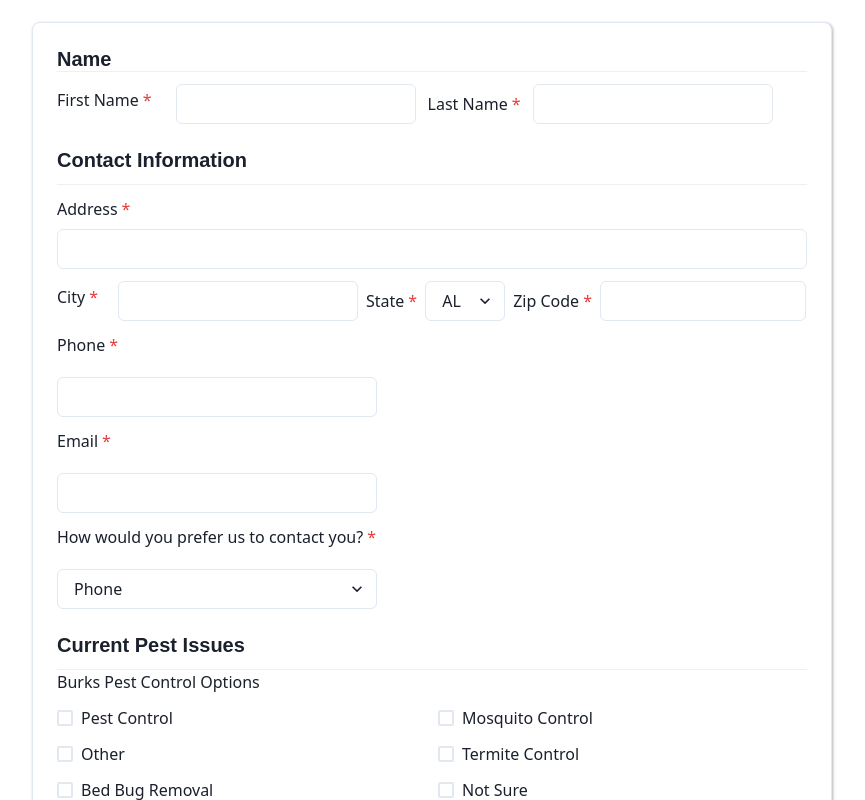
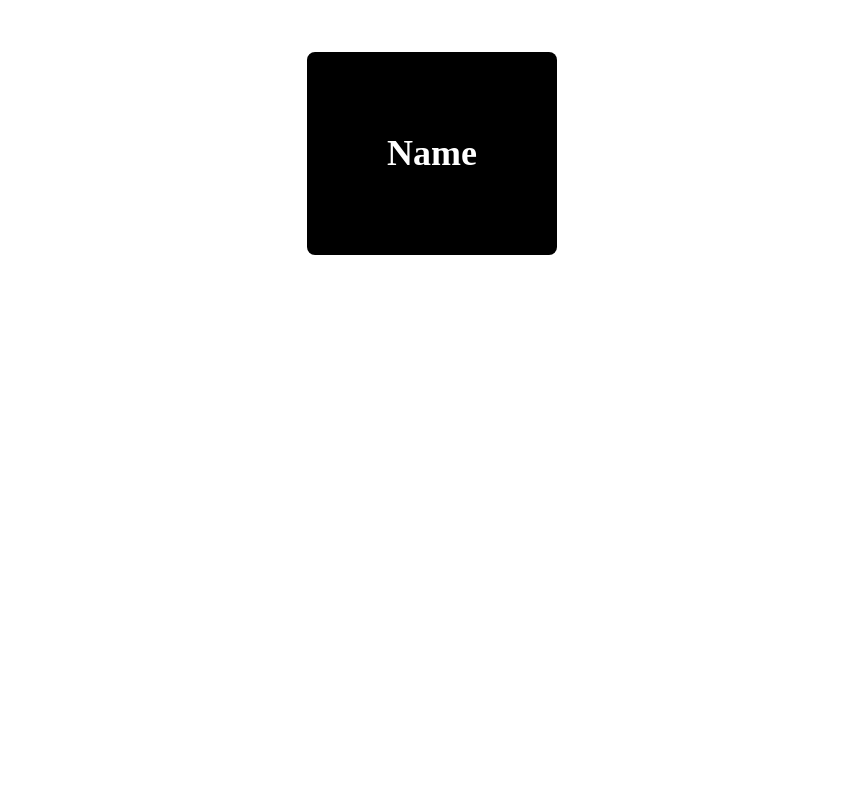
Before and after one commit to awwyes/burkspestcontrol, a Next.js app: page /residential/quote in a window 1280 px wide. Shown: the part 280-1080 px from the top of the page, without its empty margins (208-1073 px from the left). After the commit the page ends 800 px from the top, so only its background shows below. Built offline with nearby package versions, Linux system fonts and the light colour scheme.

Commit message:
Deleted some pages/api routes

```diff
--- a/components/ResidentialQuoteLayout/ResidentialQuote.tsx
+++ b/components/ResidentialQuoteLayout/ResidentialQuote.tsx
@@ -1,33 +1,13 @@
-import {
-  Box,
-  ButtonGroup,
-  Divider,
-  Text,
-  Heading,
-  useColorModeValue,
-  FormControl,
-  Select,
-  RadioGroup,
-  Radio,
-  HStack,
-  Button,
-  Input,
-  FormLabel,
-  VStack,
-  Checkbox,
-  CheckboxGroup,
-  SimpleGrid,
-} from "@chakra-ui/react";
-import { Formik } from "formik";
+import { Box, Text, useColorModeValue, Container, Flex, Wrap, WrapItem, Heading } from "@chakra-ui/react";
 import React, { useState } from "react";
 import * as Yup from "yup";
 
 export default function Quote() {
+  const [submitted, setSubmitted] = useState(false);
   const [formValues, setFormValues] = useState({
     firstName: "",
     lastName: "",
     address: "",
-    address2: "",
     city: "",
     state: "",
     zipCode: "",
@@ -37,55 +17,30 @@
     serviceOptions: ["Pest Control"],
   });
 
-  const handleChangeValue = (key) => (event) =>
-    setFormValues({
-      ...formValues,
-      [key]: event.target.value,
-    });
 
-  const handleChangeCheckboxValue = (key) => (event) =>
-    setFormValues({
-      ...formValues,
-      [key]: event.target.checked,
-    });
+  const handleSubmit = (e) => {
+    e.preventDefault();
+    console.log("Sending Info");
 
-  const handleClear = () =>
-    setFormValues({
-      firstName: "",
-      lastName: "",
-      address: "",
-      address2: "",
-      city: "",
-      state: "",
-      zipCode: "",
-      phone: "",
-      email: "",
-      preferContact: "",
-      serviceOptions: ["Pest Control"],
-    });
+   let data = {
+     formValues
+   }
 
-  const onSubmit = (values) => {
-    console.log(values);
-    //Handle submit form data
-    handleClear();
+   fetch("/api/quote", {
+    method: "POST",
+    headers: {
+      Accept: "application/json, text/plain, */*",
+      "Content-Type": "application/json",
+    },
+    body: JSON.stringify(data),
+  }).then((res) => {
+    console.log("Response received");
+    if (res.status === 200) {
+      console.log("Response succeeded!");
+      setSubmitted(true);
+    }
+  });
   };
-
-  const validationSchema = Yup.object({
-    firstName: Yup.string().required(),
-    lastName: Yup.string().required(),
-    address: Yup.string().required(),
-    city: Yup.string().required(),
-    state: Yup.string().required(),
-    zipCode: Yup.number().required(),
-    phone: Yup.string().required(),
-    email: Yup.string()
-      .matches(
-        /^(([^<>()\[\]\\.,;:\s@"]+(\.[^<>()\[\]\\.,;:\s@"]+)*)|(".+"))@((\[[0-9]{1,3}\.[0-9]{1,3}\.[0-9]{1,3}\.[0-9]{1,3}])|(([a-zA-Z\-0-9]+\.)+[a-zA-Z]{2,}))$/
-      )
-      .required(),
-    preferContact: Yup.string().required(),
-    serviceOptions: Yup.array().required(),
-  });
 
   return (
     <>
@@ -106,112 +61,33 @@
           inspection to determine the proper treatment plan for your property.
         </Text>
       </Box>
-      <Formik
-        initialValues={formValues}
-        onSubmit={onSubmit}
-        validationSchema={validationSchema}
-      >
-        {({ handleSubmit, values, errors }) => (
-          <Box
-            borderWidth="1px"
-            rounded="lg"
-            shadow="1px 1px 3px rgba(0,0,0,0.3)"
-            maxWidth={800}
-            p={6}
-            m="10px auto"
-            as="form"
-            onSubmit={handleSubmit as any}
-            bg={useColorModeValue("white", "black")}
-          >
-            <Heading as={"h3"} fontFamily={"sans-serif"} fontSize={"xl"}>
-              Name
-            </Heading>
-            <Divider />
-            <FormControl isRequired py={3}>
-                <HStack spacing={3}>
-                    <FormLabel htmlFor="firstName">First Name</FormLabel>
-                    <Input name="firstName" label="First Name" w={60} />
-                    <FormLabel htmlFor="lastName">Last Name</FormLabel>
-                    <Input name="lastName" label="Last Name" w={60} />
-                </HStack>
-            </FormControl>
-
-            <Heading as={"h3"} fontFamily={"sans-serif"} fontSize={"xl"} py={3}>
-              Contact Information
-            </Heading>
-            <Divider />
-            <FormControl isRequired py={3}>
-              <FormLabel htmlFor="address">Address</FormLabel>
-              <Input name="address" label="Address" mb={3} />
-              <HStack spacing={2}>
-                <FormLabel htmlFor="city">City</FormLabel>
-                <Input name="city" label="City" w={60} />
-                <FormLabel htmlFor="state">State</FormLabel>
-                <Select name="state" label="State" w={20}>
-                  <option value="AL">AL</option>
-                  <option value="TN" defaultValue={"TN"}>
-                    TN
-                  </option>
-                </Select>
-                <FormLabel htmlFor="zipCode">Zip Code</FormLabel>
-                <Input name="zipCode" label="Zip Code" w={'206px'} />
-              </HStack>
-                <FormLabel htmlFor="phone" py={3}>Phone</FormLabel>
-                <Input name="phone" type="phone" w={80} />
-                <FormLabel htmlFor="email" py={3}>Email</FormLabel>
-                <Input name="email" type="email" w={80} />
-                <FormLabel name="preferContact" py={3}>How would you prefer us to contact you?</FormLabel>
-                <Select
-                    name="preferContact"
-                    selectprops={{
-                        placeholder: "How would you prefer us to contact you?",
-                    }}
-                    w={80}
-                >
-              <option value="Phone" defaultValue={"Phone"}>Phone</option>
-              <option value="Email">Email</option>
-            </Select>
-            </FormControl>
-            <Heading as={"h3"} fontFamily={"sans-serif"} fontSize={"xl"} py={3}>
-              Current Pest Issues
-            </Heading>
-            <Divider />
-            <Text as={'p'} mb={3}>Burks Pest Control Options</Text>
-            <CheckboxGroup>
-              <SimpleGrid columns={2} spacing={3} mb={5}>
-                <Checkbox name="serviceOptions" value="Pest Control">
-                  Pest Control
-                </Checkbox>
-                <Checkbox name="serviceOptions" value="Mosquito Control">
-                  Mosquito Control
-                </Checkbox>
-                <Checkbox name="serviceOptions" value="Other">
-                  Other
-                </Checkbox>
-                <Checkbox name="serviceOptions" value="Termite Control">
-                  Termite Control
-                </Checkbox>
-                <Checkbox name="serviceOptions" value="Bed Bug Removal">
-                  Bed Bug Removal
-                </Checkbox>
-                <Checkbox name="serviceOptions" value="Not Sure">
-                  Not Sure
-                </Checkbox>
-              </SimpleGrid>
-            </CheckboxGroup>
-
-            <ButtonGroup>
-              <Button>Get My Quote</Button>
-            </ButtonGroup>
-
-            <Box as="pre" marginY={10}>
-              {JSON.stringify(values, null, 2)}
-              <br />
-              {JSON.stringify(errors, null, 2)}
-            </Box>
+      <Container
+      bg={useColorModeValue("white", "black")}
+      maxW="full"
+      mt={0}
+      centerContent
+      overflow="hidden"
+    >
+      <Flex>
+      <Box
+          bg={useColorModeValue("black", "black")}
+          color="white"
+          borderRadius="lg"
+          m={{ sm: 4, md: 16, lg: 10 }}
+          p={{ sm: 5, md: 5, lg: 16 }}
+        >
+          <Box p={4}>
+            <Wrap spacing={{ base: 20, sm: 3, md: 5, lg: 20 }}>
+              <WrapItem>
+                <Box>
+                  <Heading>Name</Heading>
+                </Box>
+              </WrapItem>
+            </Wrap>
           </Box>
-        )}
-      </Formik>
+        </Box>
+      </Flex>
+    </Container>
     </>
   );
 }
--- a/pages/api/payments.js
+++ /dev/null
@@ -1,16 +0,0 @@
-export default function handler(req, res) {
-    var payload = {
-        // "source_id": params[:nonce],
-        // "verification_token": params[:token],
-        "autocomplete": true,
-        "location_id": process.env.SANDBOX_LOCATION_ID,
-        "amount_money": {
-            "amount": 100,
-            "currency": "USD"
-        },
-        "idempotency_key": SecureRandom.uuid
-    }
-    url = "https://connect.squareupsandbox.com/v2/payments"
-    // res = HTTP.auth("Bearer #{SANDBOX_ACCESS_TOKEN}").post(url, :body => payload.to_json)
-    // render json: res.body
-}
--- /dev/null
+++ b/pages/api/quote.js
@@ -0,0 +1,41 @@
+export default function (req, res) {
+    require("dotenv").config();
+
+    const USERNAME = process.env.username;
+    const PASSWORD = process.env.password;
+    const SENDADDRESS = process.env.sendtoaddress;
+
+    let nodemailer = require("nodemailer");
+    const transporter = nodemailer.createTransport({
+    port: 465,
+    service: 'gmail',
+    host: "smtp.gmail.com",
+    auth: {
+      user: USERNAME,
+      pass: PASSWORD,
+    },
+    secure: true,
+  });
+
+  const mailData = {
+    from: `${req.body.email}`,
+    to: SENDADDRESS,
+    subject: "Burks Pest Control Quote Form",
+    context: {
+      name: "Burks Pest Control",
+      company: "Burks Pest Control"
+    },
+    text: `Name: ${req.body.firstName} ${req.body.lastName} + Email: ${req.body.email} + Message: ${req.body.message}`,
+    html: `<div>Name: ${req.body.fullname}</div><br />
+                <p>Email: ${req.body.email}</p><br />
+                <div>Message: ${req.body.message}</div>`,
+  };
+
+  transporter.sendMail(mailData, function (err, info) {
+    if (err) console.log(err);
+    else console.log(info);
+  });
+
+  res.status(200);
+  res.send();
+}
```
Also changed, not shown: pages/checkout.tsx (deleted, +0 -10 lines), pages/signin.tsx (deleted, +0 -12 lines), pages/signup.tsx (deleted, +0 -12 lines).
